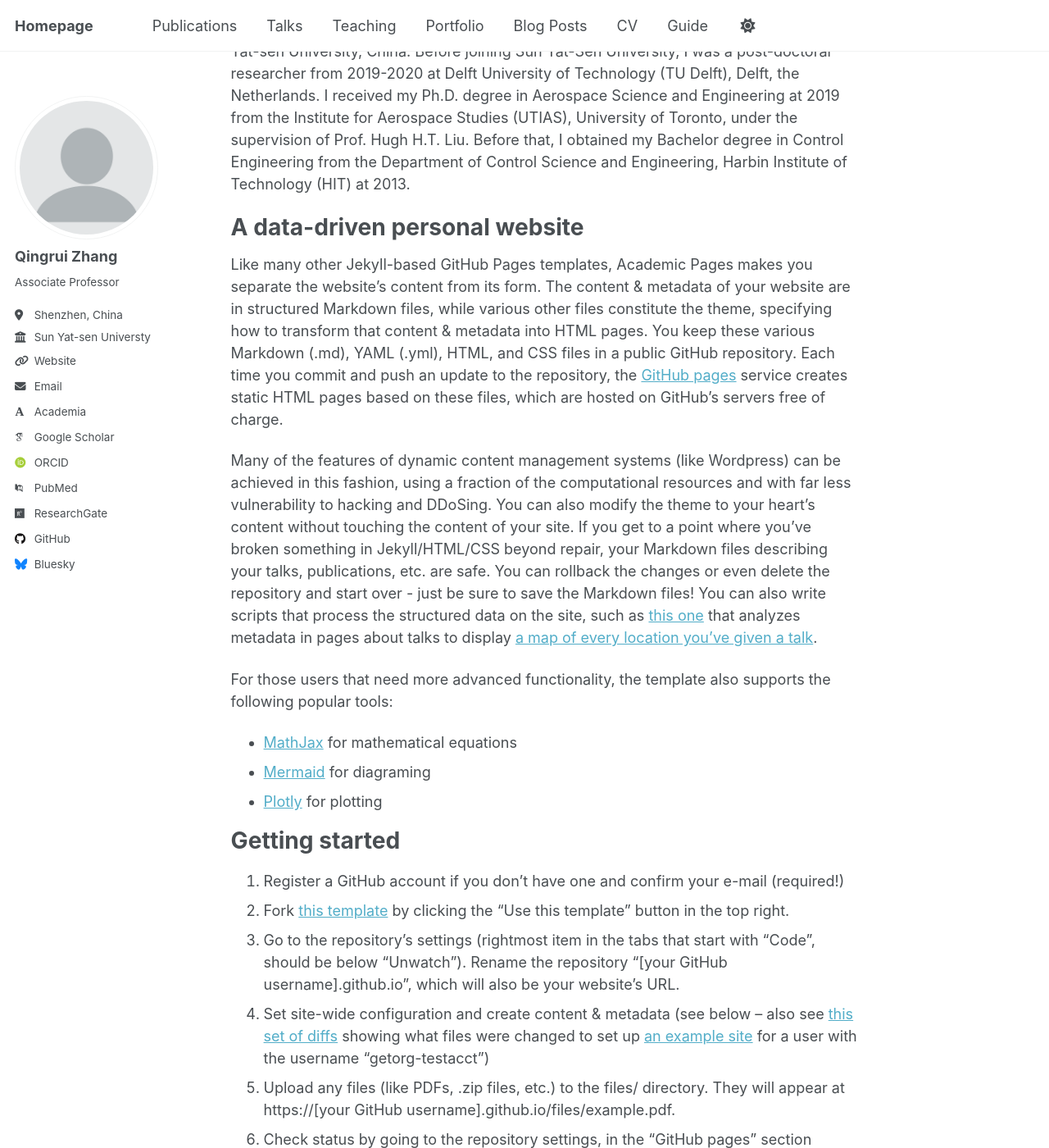
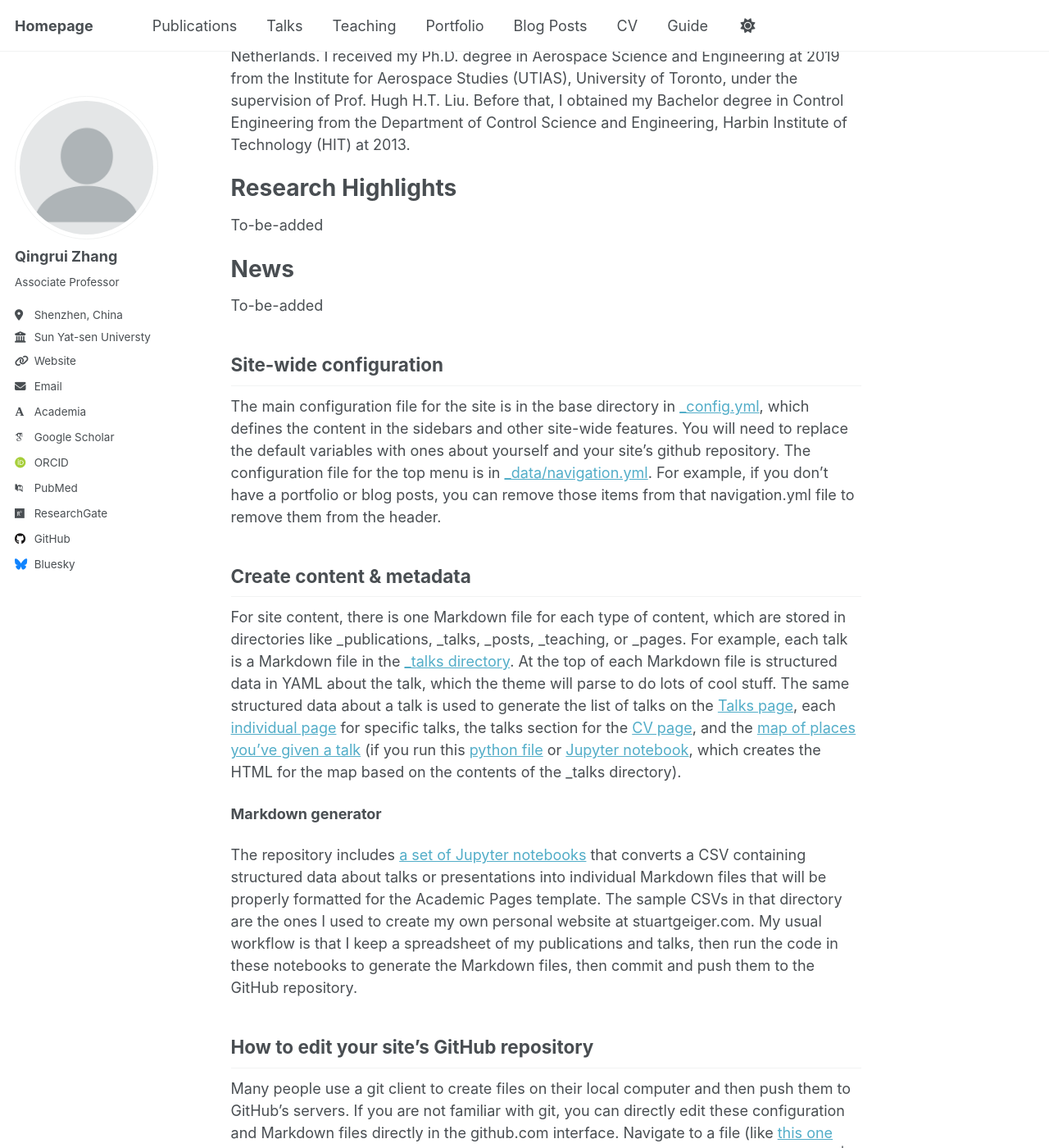
Before and after one commit to QR-Zhang/QR-Zhang.github.io, a Jekyll site: the page built from _pages/about.md, in a window 1280 px wide and 1400 px high, scrolled down 215 px. Shown: the whole window at 82% size. Built offline with Jekyll 4.4.1, drawn with Linux system fonts in a browser that asks for light colours; some web fonts are replaced; our own code applies the rules of GitHub Pages for plain Markdown files; a script that is not in the unit is left out.

Commit message:
Update about.md

```diff
--- a/_pages/about.md
+++ b/_pages/about.md
@@ -1,25 +1,13 @@
-## About me
+# About me
 I am currently an assoicate professor at the School of Aeronautics and Astronautics, Sun Yat-sen University, China. Before joining Sun Yat-Sen University,  I was a post-doctoral researcher from 2019-2020 at Delft University of Technology (TU Delft), Delft, the Netherlands.  I received my Ph.D. degree in Aerospace Science and Engineering at 2019 from the Institute for Aerospace Studies (UTIAS), University of Toronto, under the supervision of Prof. Hugh H.T. Liu. Before that, I obtained my Bachelor degree in Control Engineering from the Department of Control Science and Engineering, Harbin Institute of Technology (HIT) at 2013.
 
-A data-driven personal website
+Research Highlights
 ======
-Like many other Jekyll-based GitHub Pages templates, Academic Pages makes you separate the website's content from its form. The content & metadata of your website are in structured Markdown files, while various other files constitute the theme, specifying how to transform that content & metadata into HTML pages. You keep these various Markdown (.md), YAML (.yml), HTML, and CSS files in a public GitHub repository. Each time you commit and push an update to the repository, the [GitHub pages](https://pages.github.com/) service creates static HTML pages based on these files, which are hosted on GitHub's servers free of charge.
+To-be-added
 
-Many of the features of dynamic content management systems (like Wordpress) can be achieved in this fashion, using a fraction of the computational resources and with far less vulnerability to hacking and DDoSing. You can also modify the theme to your heart's content without touching the content of your site. If you get to a point where you've broken something in Jekyll/HTML/CSS beyond repair, your Markdown files describing your talks, publications, etc. are safe. You can rollback the changes or even delete the repository and start over - just be sure to save the Markdown files! You can also write scripts that process the structured data on the site, such as [this one](https://github.com/academicpages/academicpages.github.io/blob/master/talkmap.ipynb) that analyzes metadata in pages about talks to display [a map of every location you've given a talk](https://academicpages.github.io/talkmap.html).
-
-For those users that need more advanced functionality, the template also supports the following popular tools:
-- [MathJax](https://www.mathjax.org/) for mathematical equations
-- [Mermaid](https://mermaid.js.org/) for diagraming
-- [Plotly](https://plotly.com/javascript/) for plotting
-
-Getting started
+News
 ======
-1. Register a GitHub account if you don't have one and confirm your e-mail (required!)
-1. Fork [this template](https://github.com/academicpages/academicpages.github.io) by clicking the "Use this template" button in the top right.
-1. Go to the repository's settings (rightmost item in the tabs that start with "Code", should be below "Unwatch"). Rename the repository "[your GitHub username].github.io", which will also be your website's URL.
-1. Set site-wide configuration and create content & metadata (see below -- also see [this set of diffs](https://archive.is/3TPas) showing what files were changed to set up [an example site](https://getorg-testacct.github.io) for a user with the username "getorg-testacct")
-1. Upload any files (like PDFs, .zip files, etc.) to the files/ directory. They will appear at https://[your GitHub username].github.io/files/example.pdf.
-1. Check status by going to the repository settings, in the "GitHub pages" section
+To-be-added
 
 Site-wide configuration
 ------
```
